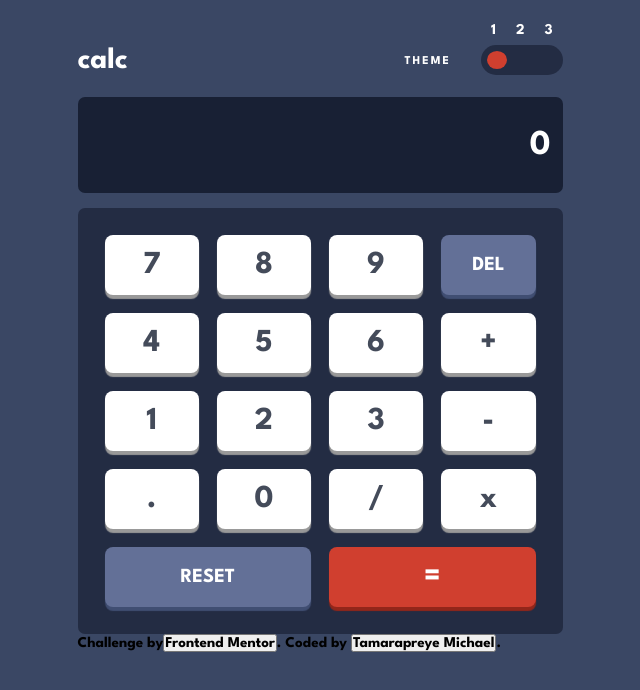
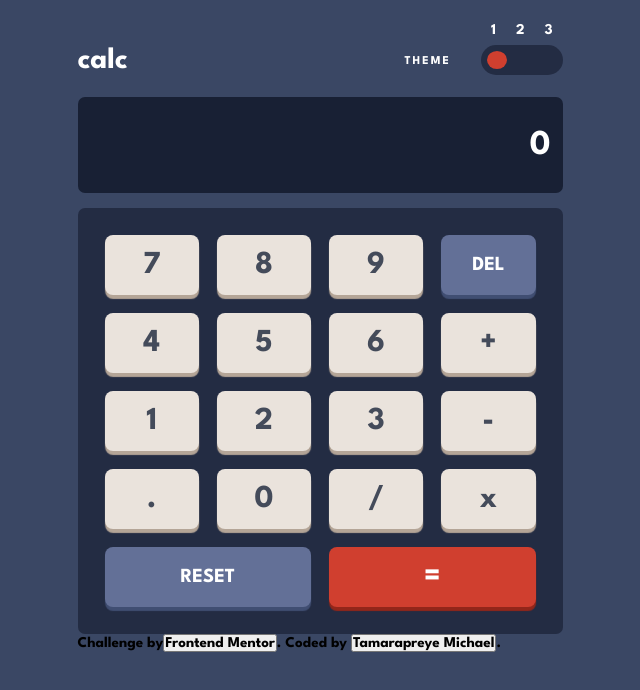
Before and after one commit to Tamarapreye-M/calculator_app, a React (Create React App) app: page / in a window 1280 px wide. Shown: the top 690 px of the page, without its empty margins (320-960 px from the left). Built offline with nearby package versions, Linux system fonts and the light colour scheme.

Commit message:
styles updated

```diff
--- a/src/App.css
+++ b/src/App.css
@@ -115,9 +115,9 @@ main button {
 	display: block;
 	border: none;
 	color: var(--text-blue);
-	background-color: var(--text-white);
+	background-color: var(--key-orange);
 	border-radius: 8px;
-	box-shadow: 0.1px 4px 1px hsl(0, 0%, 60%);
+	box-shadow: 0.1px 4px 1px var(--key-orange-shadow);
 	cursor: pointer;
 }
 main .reset {
```
